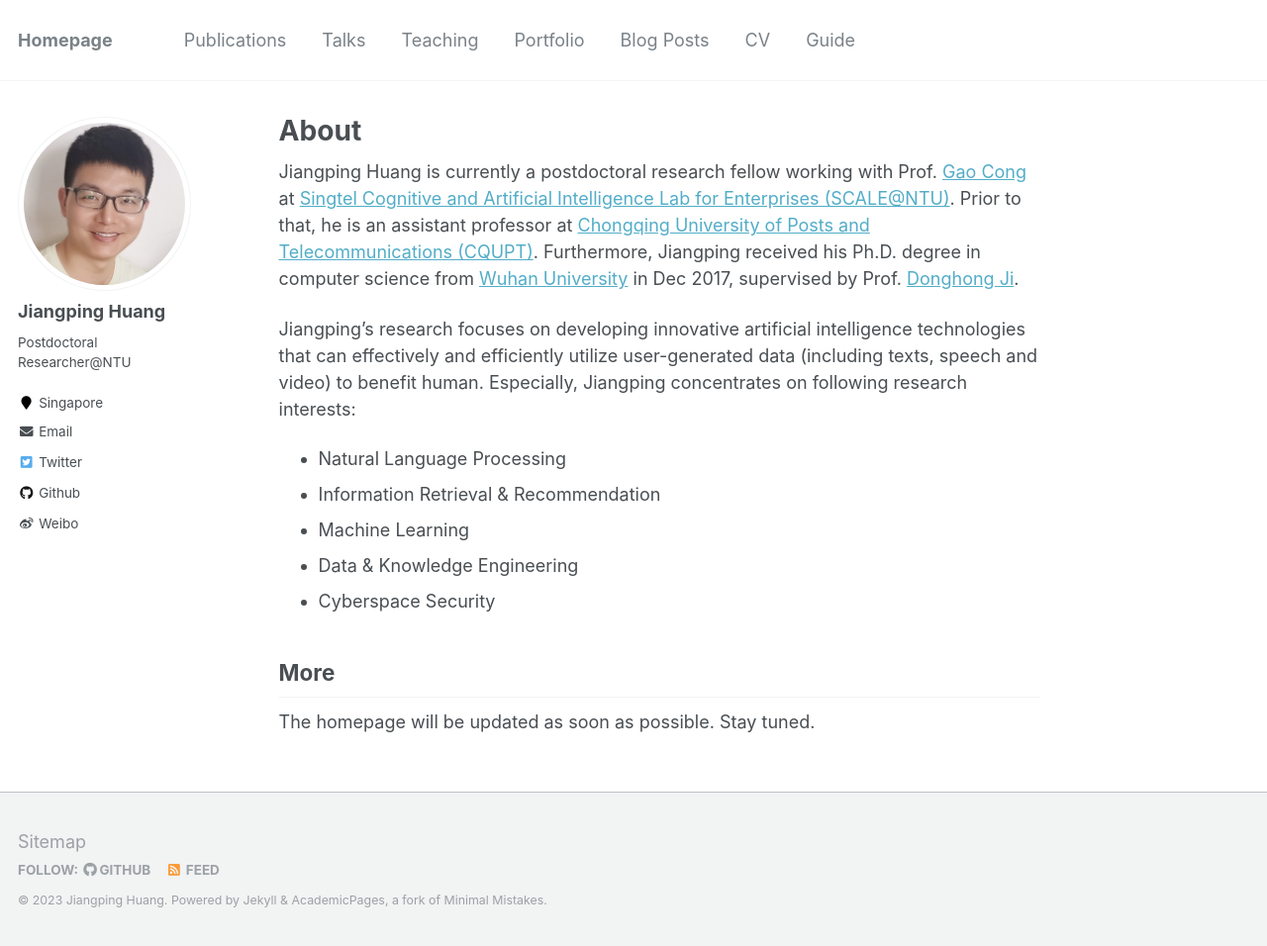
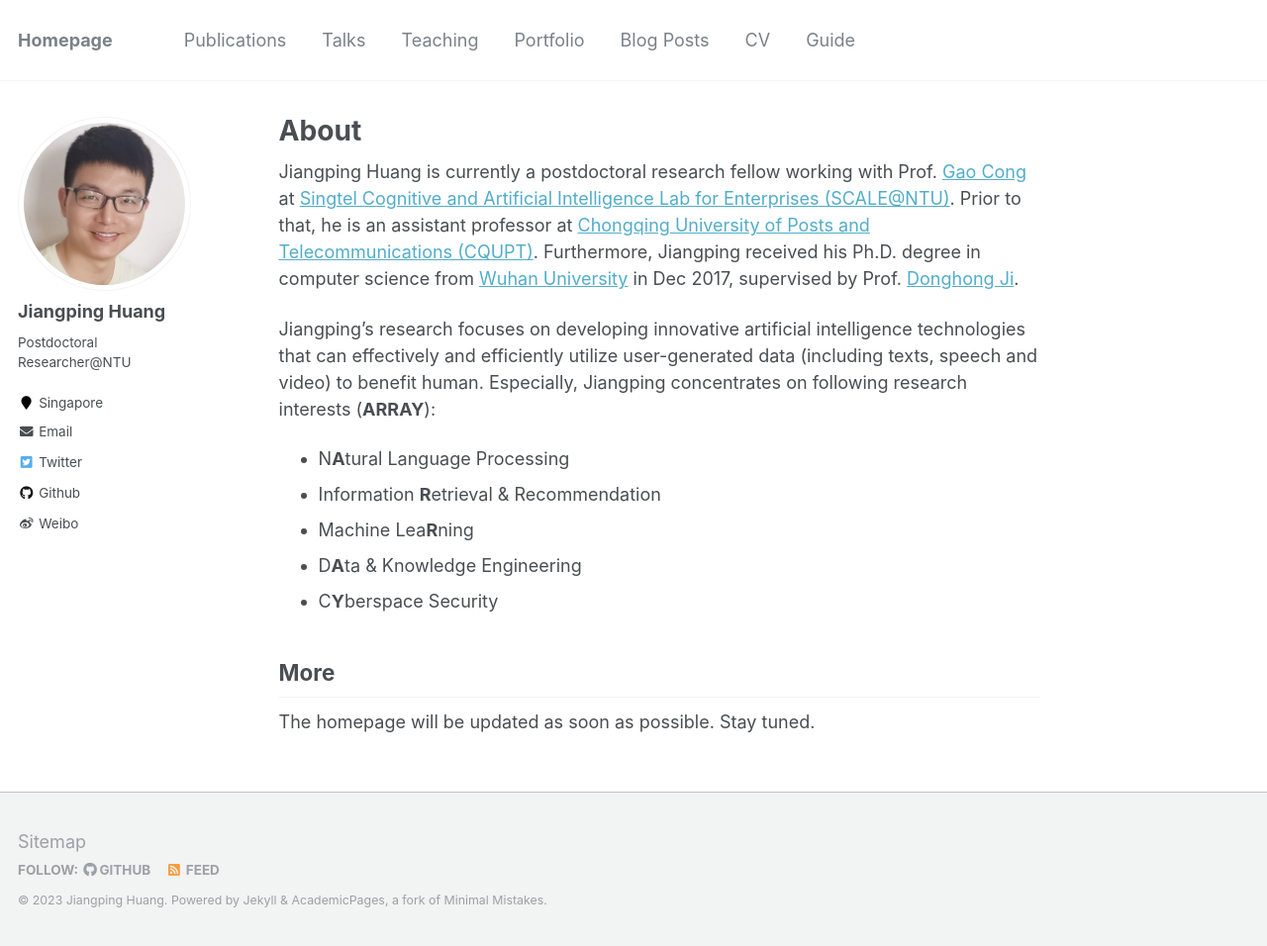
Before and after one commit to h-jp/h-jp.github.io, a Jekyll site: the page built from _pages/about.md, in a window 1280 px wide and 956 px high. Shown: the whole window at 99% size. Built offline with Jekyll 4.4.1, drawn with Linux system fonts in a browser that asks for light colours.

Commit message:
initial commit

```diff
--- a/_pages/about.md
+++ b/_pages/about.md
@@ -10,12 +10,12 @@ redirect_from:
 
 Jiangping Huang is currently a postdoctoral research fellow working with Prof. [Gao Cong](https://personal.ntu.edu.sg/gaocong/) at [Singtel Cognitive and Artificial Intelligence Lab for Enterprises (SCALE@NTU)](https://www.ntu.edu.sg/scale). Prior to that, he is an assistant professor at [Chongqing University of Posts and Telecommunications (CQUPT)](https://www.cqupt.edu.cn/). Furthermore, Jiangping received his Ph.D. degree in computer science from [Wuhan University](https://www.whu.edu.cn/) in Dec 2017, supervised by Prof. [Donghong Ji](https://cse.whu.edu.cn/info/1258/3290.htm).
 
-Jiangping's research focuses on developing innovative artificial intelligence technologies that can effectively and efficiently utilize user-generated data (including texts, speech and video) to benefit human. Especially, Jiangping concentrates on following research interests:
-+ Natural Language Processing
-+ Information Retrieval & Recommendation
-+ Machine Learning
-+ Data & Knowledge Engineering
-+ Cyberspace Security
+Jiangping's research focuses on developing innovative artificial intelligence technologies that can effectively and efficiently utilize user-generated data (including texts, speech and video) to benefit human. Especially, Jiangping concentrates on following research interests (**ARRAY**):
++ N**A**tural Language Processing
++ Information **R**etrieval & Recommendation
++ Machine Lea**R**ning
++ D**A**ta & Knowledge Engineering
++ C**Y**berspace Security
 
 <!-- A data-driven personal website
 ======
```
